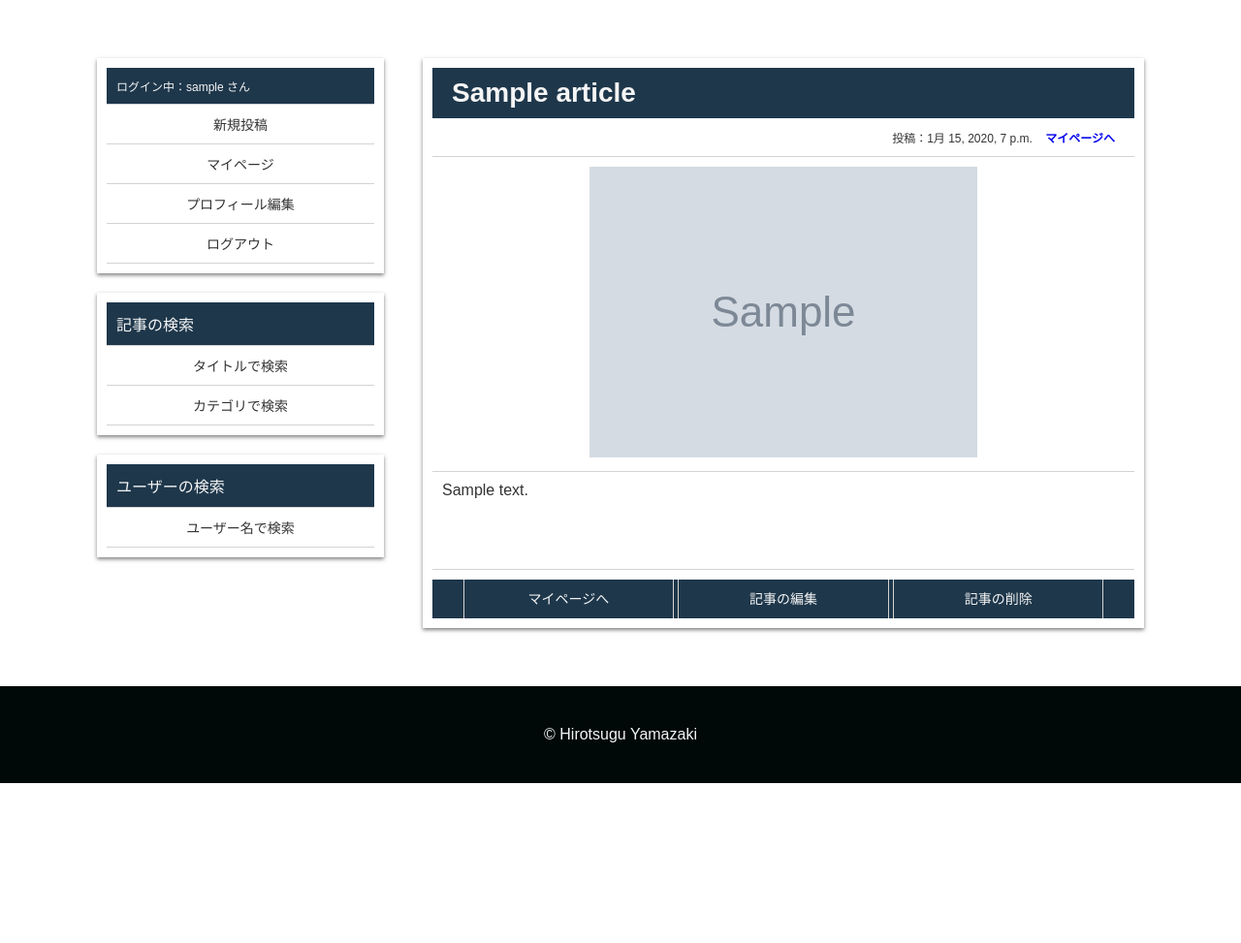
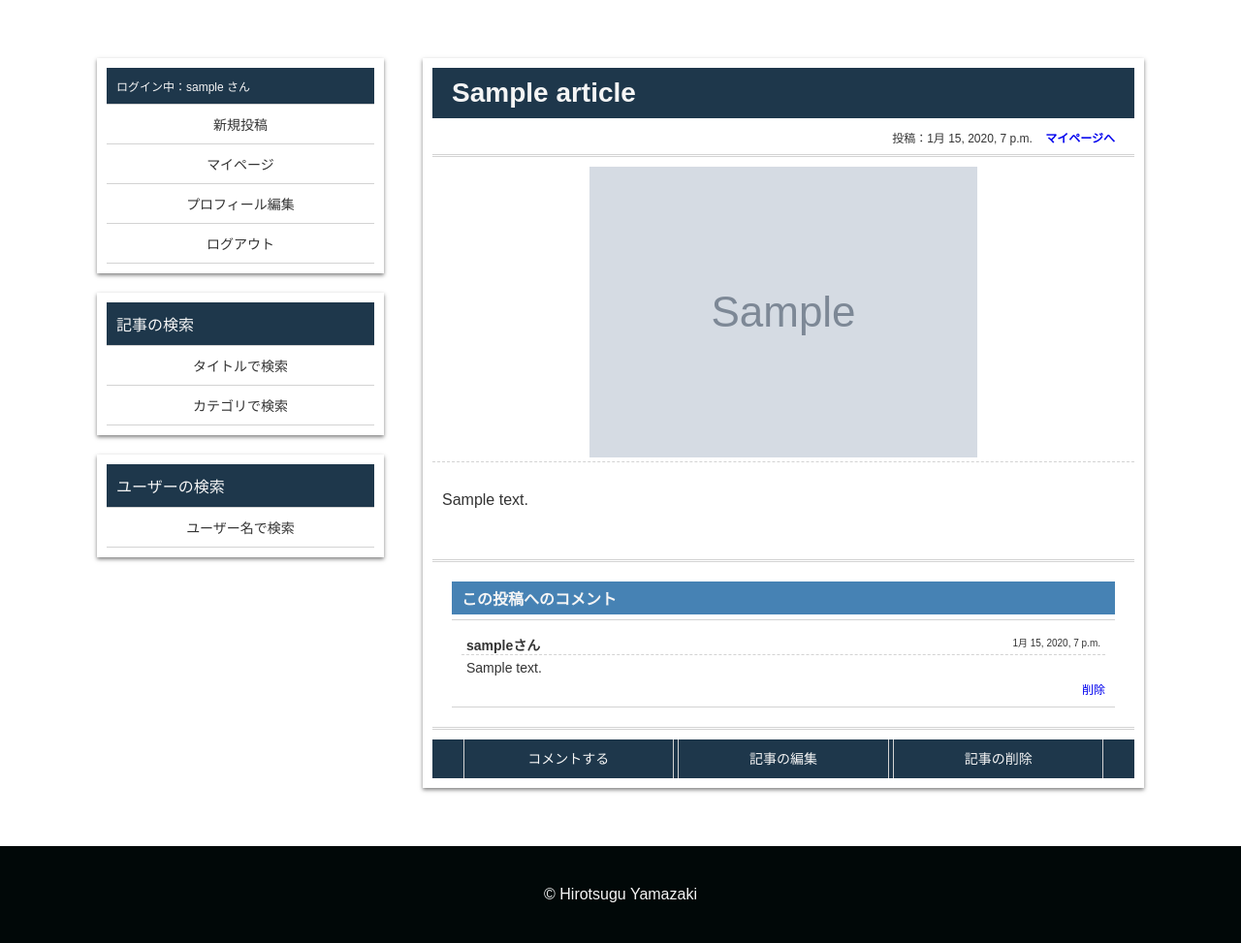
Before and after one commit to hrtg-yamazaki/djappy, a Django app: page /articles/1/ in a window 1280 px wide. Shown: the part 60-1033 px from the top of the page at 97% size. Before the commit the page ends 868 px from the top, so only its background shows below. Run offline with Django 3.2, Linux system fonts and the light colour scheme; a user stored in the database is signed in; tables that the repository leaves empty hold one stand-in row (values such as "Sample post"); grey boxes marked "Sample" are stand-in pictures; style sheets or scripts are compiled from the project's sources; some libraries are stand-ins or nearby versions.

Commit message:
コメント機能の実装
・Commentモデルを生成し、UserおよびArticleと１対多のリレーションを組みました。(どちらも Commentが'多')
・コメント投稿機能、削除機能を実装し、テンプレートを作成しました。
・記事詳細ページにコメントの表示と、投稿/削除ページへのリンクを整備しました。

```diff
--- a/djappy/admin.py
+++ b/djappy/admin.py
@@ -1,5 +1,6 @@
 from django.contrib import admin
-from .models import Article, Category
+from .models import Article, Category, Comment
 
 admin.site.register(Article)
 admin.site.register(Category)
+admin.site.register(Comment)
--- a/djappy/models.py
+++ b/djappy/models.py
@@ -38,3 +38,27 @@ class Article(models.Model):
 
     def get_absolute_url(self):
         return reverse('djappy:detail', kwargs={'pk':self.pk})
+
+
+class Comment(models.Model):
+    content = models.TextField(
+        max_length=500,
+        verbose_name='コメントの内容',
+    )
+    article = models.ForeignKey(
+        Article,
+        on_delete=models.CASCADE,
+    )
+    author = models.ForeignKey(
+        'auth.User',
+        on_delete=models.CASCADE,
+        null=True,
+    )
+    created_at = models.DateTimeField(auto_now_add=True)
+    updated_at = models.DateTimeField(auto_now=True)
+
+    def __str__(self):
+        return self.content
+
+    def get_absolute_url(self):
+        return reverse('djappy:detail', kwargs={'pk':self.article_id})
--- a/djappy/static/djappy/scss/article.scss
+++ b/djappy/static/djappy/scss/article.scss
@@ -58,7 +58,7 @@
 .article-info{
   height: 40px;
   color: $pencil;
-  border-bottom: 1px solid lightgray;
+  border-bottom: 3px double lightgray;
   &__box{
     height: 40px;
     padding: 10px;
@@ -77,9 +77,9 @@
 }
 
 .article-image{
-  border-bottom: 1px solid lightgray;
+  border-bottom: 1px dashed lightgray;
   &__box{
-    padding: 10px;
+    padding: 10px 0 0 0;
     text-align: center;
     &__img{
       max-height: 500px;
@@ -90,15 +90,68 @@
 
 .article-content{
   color: $pencil;
-  border-bottom: 1px solid lightgray;
+  border-bottom: 3px double lightgray;
   &__box{
     min-height: 100px;
-    padding: 10px;
+    padding: 30px 10px;
     &__text{
       font-size: 16px;
     }
   }
 }
+
+.comments-box{
+  padding: 20px;
+}
+
+.comments-head{
+  padding-bottom: 5px;
+  border-bottom: 1px solid lightgray;
+  &__text{
+    font-weight: bold;
+    background-color: steelblue;
+    color: whitesmoke;
+    padding: 5px 10px;
+    font-size: 16px;
+  }
+}
+
+.comment-section{
+  padding: 10px;
+  border-bottom: 1px solid lightgray;
+  &__head{
+    padding: 5px 5px 0 5px;
+    border-bottom: 1px dashed lightgray;
+    display: flex;
+    justify-content: space-between;
+    &__user{
+      font-weight: bold;
+      font-size: 14px;
+    }
+    &__datetime{
+      font-size: 10px;
+    }
+  }
+  &__content{
+    padding: 5px;
+    &__text{
+      font-size: 14px;
+    }
+  }
+  &__delete{
+    font-size: 12px;
+    float: right;
+  }
+  &__delete:hover{
+    color: steelblue;
+  }
+}
+
+.no-comment{
+  font-size: 14px;
+  padding: 10px;
+}
+
 
 .article-footer{
   height: 40px;
--- a/djappy/templates/djappy/article_detail.html
+++ b/djappy/templates/djappy/article_detail.html
@@ -46,13 +46,47 @@
     </div>
 </div>
 
+
+<div class='article-content'>
+    <div class='comments-box'>
+        <div class='comments-head'>
+            <h3 class='comments-head__text'>この投稿へのコメント</h3>
+        </div>
+        {% if comment_list %}
+            {% for comment in comment_list %}
+                    <div class='comment-section clearfix'>
+                        <div class='comment-section__head'>
+                            <span class='comment-section__head__user'>{{ comment.author }}さん</span>
+                            <span class='comment-section__head__datetime'>{{ comment.created_at }}</span>
+                        </div>
+                        <div class='comment-section__content'>
+                            <p class='comment-section__content__text'>
+                                {{ comment.content | linebreaksbr }}
+                            </p>
+                        </div>
+                        {% if comment.author_id == request.user.id %}
+                            <div class='comment-section__delete'>
+                                <a href='{% url "djappy:comment_delete" comment.pk %}'>削除</a>
+                            </div>
+                        {% endif %}
+                    </div>
+            {% endfor %}
+        {% else %}
+            <p class='no-comment'>まだコメントはありません</p>
+        {% endif %}
+    </div>
+</div>
+
+
 <div class='article-footer'>
     {% if request.user.id == object.author_id %}
-        <a href='{% url "accounts:detail" request.user.pk %}' class='article-footer__link'>マイページへ</a>
+        {% comment %} <a href='{% url "accounts:detail" request.user.pk %}' class='article-footer__link'>マイページへ</a> {% endcomment %}
+                <a href='{% url "djappy:comment_create" article.pk %}' class='article-footer__link'>コメントする</a>
         <a href='{% url "djappy:update" article.pk %}' class='article-footer__link'>記事の編集</a>
         <a href='{% url "djappy:delete" article.pk %}' class='article-footer__link'>記事の削除</a>
     {% else %}
         <a href='{% url "accounts:detail" article.author_id %}' class='article-footer__link'>投稿者のページ</a>
+        <a href='{% url "djappy:comment_create" article.pk %}' class='article-footer__link'>コメントする</a>
     {% endif %}
 </div>
 
--- a/djappy/urls.py
+++ b/djappy/urls.py
@@ -11,4 +11,6 @@ urlpatterns = [
     path('<int:pk>/delete', views.DeleteView.as_view(), name='delete'),
     path('search/title', views.search_title, name='search_title'),
     path('search/category', views.search_category, name='search_category'),
+    path('<int:pk>/comment/create', views.CommentCreateView.as_view(), name='comment_create'),
+    path('comment/<int:pk>/delete', views.CommentDeleteView.as_view(), name='comment_delete'),
 ]
--- a/djappy/views.py
+++ b/djappy/views.py
@@ -1,10 +1,10 @@
 from django.shortcuts import render
 from django.http import HttpResponse
 from django.views import generic
-from django.urls import reverse_lazy
+from django.urls import reverse_lazy, reverse
 from django.contrib.auth.mixins import LoginRequiredMixin
 from django.core.exceptions import PermissionDenied
-from .models import Article, Category
+from .models import Article, Category, Comment
 from .forms import TitleSearchForm, CategorySearchForm
 
 
@@ -18,6 +18,12 @@ class IndexView(generic.ListView):
 
 class DetailView(generic.DetailView):
     model = Article
+
+    def get_context_data(self, **kwargs):
+        context = super(DetailView, self).get_context_data(**kwargs)
+        context['comment_list'] = Comment.objects.filter(article_id=self.kwargs.get('pk'))
+        return context
+
 
 
 class CreateView(LoginRequiredMixin, generic.edit.CreateView):
@@ -93,3 +99,30 @@ def search_category(request):
         }
 
     return render(request, 'djappy/search_category.html', context)
+
+
+class CommentCreateView(LoginRequiredMixin, generic.edit.CreateView):
+    model = Comment
+
+    fields = ['content']
+
+    def form_valid(self, form):
+        form.instance.author = self.request.user
+        article_pk = self.kwargs.get('pk')
+        form.instance.article = Article.objects.get(pk=article_pk)
+        return super(CommentCreateView, self).form_valid(form)
+
+
+class CommentDeleteView(LoginRequiredMixin, generic.edit.DeleteView):
+    model = Comment
+
+    def dispatch(self, request, *args, **kwargs):
+        obj = self.get_object()
+        if obj.author != self.request.user:
+            raise PermissionDenied('削除権限がありません')
+        return super(CommentDeleteView, self).dispatch(request, *args, **kwargs)
+
+    def get_success_url(self):
+        obj = self.get_object()
+        article_pk = obj.article_id
+        return reverse("djappy:detail", kwargs={"pk": article_pk})
```
Also changed, not shown: djappy/templates/djappy/comment_confirm_delete.html (added, +24 -0 lines), djappy/templates/djappy/comment_form.html (added, +19 -0 lines), README.md, djappy/migrations/0006_comment.py (added), djappy/migrations/0007_auto_20200124_1711.py (added), static/css/application.css, 1 other file.
